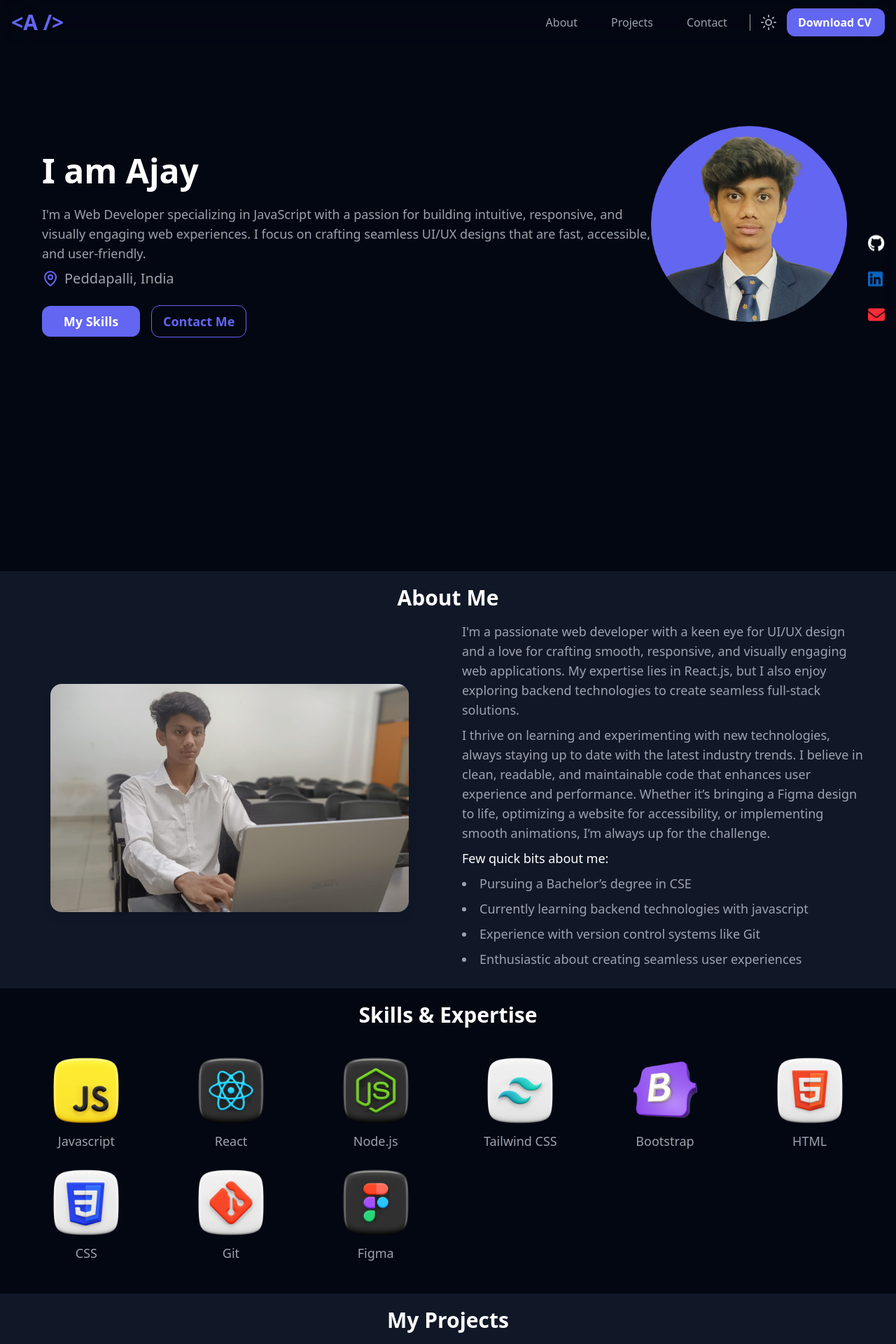
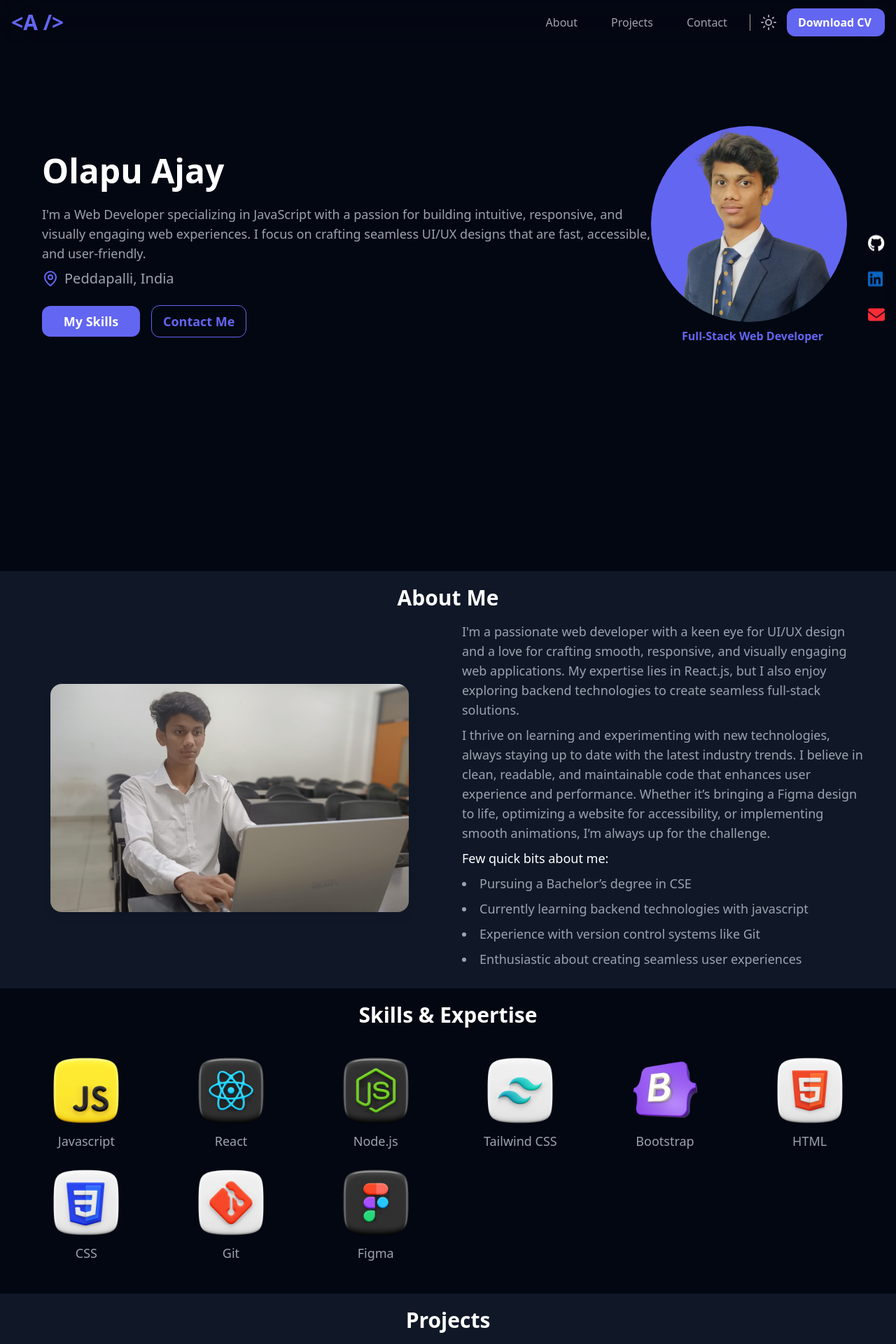
Before and after one commit to olapuajay/portfolio, a React (Vite) app: page / in a window 1280 px wide. Shown: the top 1920 px of the page at 70% size. Built offline with nearby package versions, Linux system fonts and the light colour scheme.

Commit message:
Update site name, add profile image, modify Home component layout, implemented conditional redering of profile image and enhance ThemeToggle with tooltip

```diff
--- a/src/App.jsx
+++ b/src/App.jsx
@@ -11,7 +11,7 @@ import Skills from './components/Skills'
 function App() {
   const [isPageLoaded, setIsPageLoaded] = useState(false)
   const siteProps = {
-    name: 'Ajay',
+    name: 'Olapu Ajay',
     description: 'I\'m a Web Developer specializing in JavaScript with a passion for building intuitive, responsive, and visually engaging web experiences. I focus on crafting seamless UI/UX designs that are fast, accessible, and user-friendly.',
     email: 'olapuajay@gmail.com',
     location: 'Peddapalli, India',
--- a/src/components/Home.jsx
+++ b/src/components/Home.jsx
@@ -1,6 +1,7 @@
 import React, { useState } from 'react'
 // import Profile from '../assets/profile.png'
-import Profile from '../assets/portfolio-profile.png'
+import Profile_sm from '../assets/portfolio-profile.png'
+import Profile from '../assets/pf_profile.png'
 import { MapPin } from 'lucide-react'
 
 function Home({ name, description, location }) {
@@ -9,7 +10,7 @@ function Home({ name, description, location }) {
     <section id='home' className='flex flex-col-reverse md:flex-row w-full justify-center md:items-start items-center px-8 pb-10 md:p-15 md:h-[calc(100vh-4rem)] mt-20' data-aos='fade-in'>
       <div className='md:w-3/4 lg:pt-20 md:pt-10' data-aos='fade-right'>
         <h1 className='text-3xl md:text-4xl lg:text-5xl font-bold text-[var(--text-color)]'>
-          I am {name}
+          {name}
         </h1>
         <p className='text-[var(--secondary-text-color)] text-sm md:text-lg mt-4 md:mt-6'>
           {description}
@@ -31,7 +32,11 @@ function Home({ name, description, location }) {
         {!isProfileLoaded && (
           <div className='w-40 h-40 md:w-56 md:h-56 bg-gray-700 animate-pulse rounded-full'></div>
         )}
-        <img src={Profile} alt="Profile Image" style={{borderRadius: '50%'}} className={`w-45 h-45 md:w-70 md:h-70 hover:scale-110 duration-300 md:group-hover:filter md:group-hover:drop-shadow-[0_0_2em_#646cffaa] ${isProfileLoaded ? 'block' : 'hidden'}`} onLoad={() => setIsProfileLoaded(true)} onContextMenu={(e) => e.preventDefault()} draggable="false" />
+        <img src={Profile} alt="Profile Image" style={{borderRadius: '50%'}} className={`w-50 h-50 md:w-70 md:h-70 hover:scale-110 duration-300 md:group-hover:filter md:group-hover:drop-shadow-[0_0_2em_#646cffaa] md:block hidden ${isProfileLoaded ? 'block' : 'hidden'}`} onLoad={() => setIsProfileLoaded(true)} onContextMenu={(e) => e.preventDefault()} draggable="false" />
+        <img src={Profile_sm} alt="Profile Image" style={{borderRadius: '50%'}} className={`w-50 h-50 md:w-70 md:h-70 hover:scale-110 duration-300 md:group-hover:filter md:group-hover:drop-shadow-[0_0_2em_#646cffaa] md:hidden block ${isProfileLoaded ? 'block' : 'hidden'}`} onLoad={() => setIsProfileLoaded(true)} onContextMenu={(e) => e.preventDefault()} draggable="false" />
+        <p className='mt-2 text-center text-[#6366F1] hidden md:block font-semibold'>
+          Full-Stack Web Developer
+        </p>
       </div>
     </section>
   )
--- a/src/components/Projects.jsx
+++ b/src/components/Projects.jsx
@@ -45,7 +45,7 @@ function Projects() {
   ]
   return (
     <section id='projects' className='w-full py-5 px-4 bg-[var(--secondary-bg-color)]' data-aos="fade-in">
-      <h2 className="text-xl md:text-3xl font-bold text-center md:mb-4 mb-2 text-[var(--text-color)]" data-as="fade-down">My Projects</h2>
+      <h2 className="text-xl md:text-3xl font-bold text-center md:mb-4 mb-2 text-[var(--text-color)]" data-as="fade-down">Projects</h2>
       <p className='text-[var(--secondary-text-color)] text-center text-sm md:text-lg' data-aos="fade-up"></p>
       <div>
         {projectList.slice().reverse().map(project => (
--- a/src/components/ThemeToggle.jsx
+++ b/src/components/ThemeToggle.jsx
@@ -3,6 +3,13 @@ import { SunIcon, MoonIcon } from 'lucide-react';
 
 function ThemeToggle() {
   const [isDarkmode, setIsDarkmode] = useState(true);
+  const [toggletip, setToggletip] = useState(false);
+  const handleMouseEnter = () => {
+    setToggletip(true);
+  }
+  const handleMouseLeave = () => {
+    setToggletip(false);
+  }
   useEffect(() => {
     document.documentElement.setAttribute('data-theme', 'dark');
     localStorage.setItem('theme', 'dark');
@@ -15,9 +22,20 @@ function ThemeToggle() {
     localStorage.setItem('theme', newTheme);
   }
   return (
-    <button onClick={toggleTheme} className='p-1.5 rounded-lg text-xl mr-2 text-[var(--secondary-text-color)] hover:bg-[#9CA3AF] hover:text-[var(--text-color)] duration-300 cursor-pointer'>
-      {isDarkmode ? <SunIcon /> : <MoonIcon />}
-    </button>
+    <div className="relative flex items-center justify-center"
+      onMouseEnter={handleMouseEnter}
+      onMouseLeave={handleMouseLeave}
+    >
+      <button onClick={toggleTheme} className='p-1.5 rounded-lg text-xl mr-2 text-[var(--secondary-text-color)] hover:bg-[#9CA3AF] hover:text-[var(--text-color)] duration-300 cursor-pointer'>
+        {isDarkmode ? <SunIcon /> : <MoonIcon />}
+      </button>
+
+      {toggletip && (
+        <p className='absolute top-full mt-2 px-2 py-1 text-sm text-white bg-gray-500 rounded-md z-10 w-26 text-center'>
+          Switch Theme
+        </p>
+      )}
+    </div>
   )
 }
 
```
Also changed, not shown: src/assets/pf_profile.png (added).
